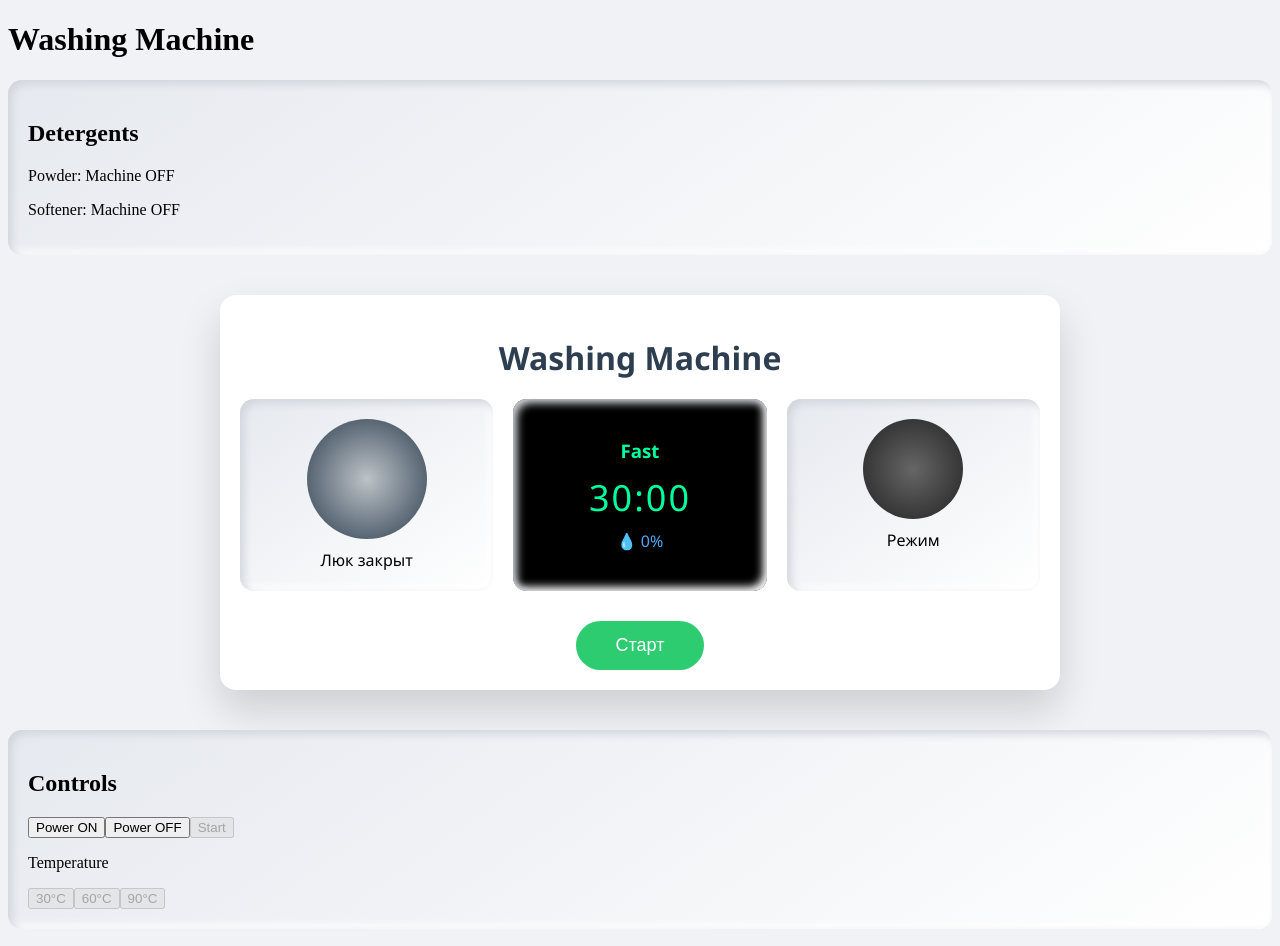
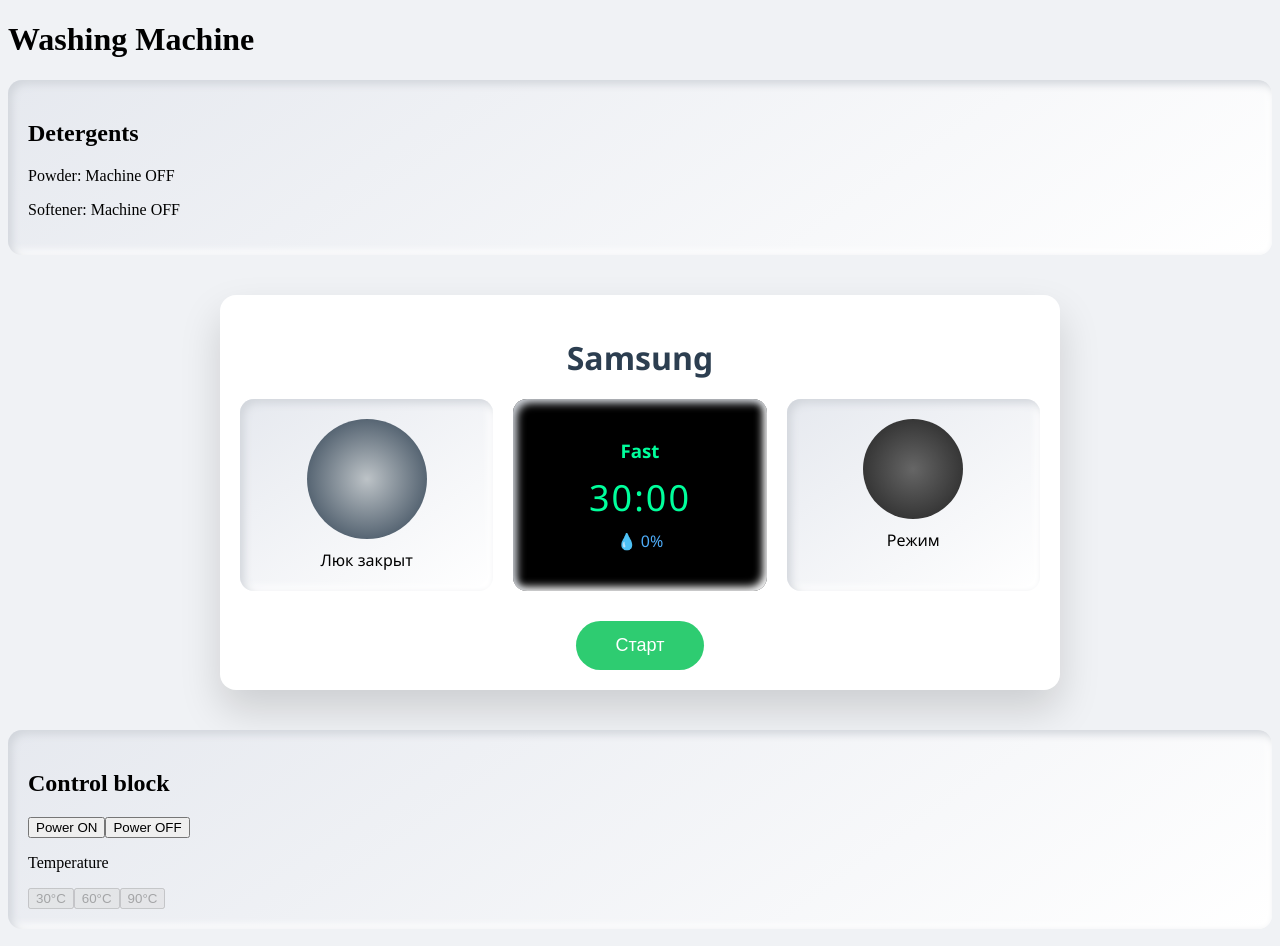
Before and after one commit to Iza-04/washing-machine, a React (Create React App) app: page / in a window 1280 px wide. Shown: the top 946 px of the page. Built offline with nearby package versions, Linux system fonts and the light colour scheme.

Commit message:
chnages added

```diff
--- a/src/components/ControlBlock.jsx
+++ b/src/components/ControlBlock.jsx
@@ -10,14 +10,14 @@
 }) {
   return (
     <div className="block">
-      <h2>Controls</h2>
+      <h2>Control block</h2>
 
       <button onClick={() => setPower(true)}>Power ON</button>
       <button onClick={() => setPower(false)}>Power OFF</button>
 
-      <button disabled={!power || isRunning} onClick={startMachine}>
+      {/* <button disabled={!power || isRunning} onClick={startMachine}>
         Start
-      </button>
+      </button> */}
 
       <div className="temp">
         <p>Temperature</p>
--- a/src/components/WashFunctionsBlock.jsx
+++ b/src/components/WashFunctionsBlock.jsx
@@ -61,7 +61,7 @@
 
   return (
     <div className="washer">
-      <h1 className="title">Washing Machine</h1>
+      <h1 className="title">Samsung</h1>
 
       <div className="panel">
         {/* ЛЮК */}
```
